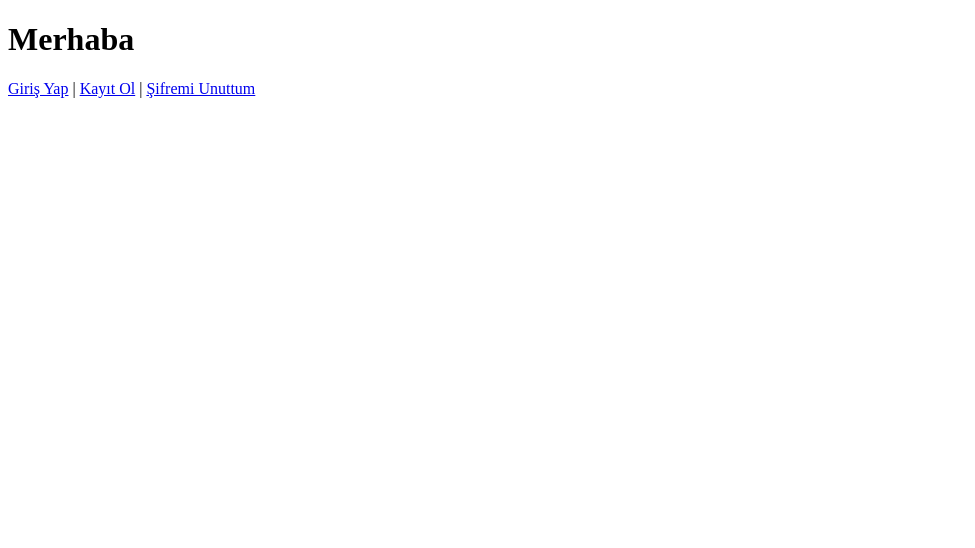
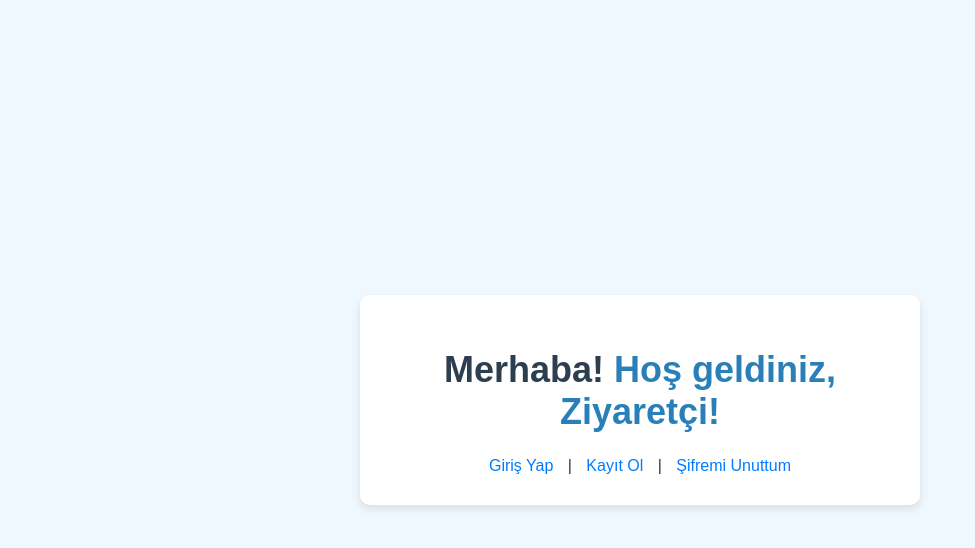
Before and after one commit to ayseesahinn/otopark-sistemi, a Django app: page /accounts/login/ in a window 1280 px wide. Shown: the top 548 px of the page, without its empty margins (0-975 px from the left). Run offline with Django 5.2, Linux system fonts and the light colour scheme; parts of the project's set-up code (start-up, migrations or seed data) failed here and were passed over.

Commit message:
Update login.html

```diff
--- a/accounts/templates/registration/login.html
+++ b/accounts/templates/registration/login.html
@@ -3,11 +3,61 @@
 <head>
     <meta charset="UTF-8">
     <title>Ana Sayfa</title>
+    <style>
+        body {
+            font-family: Arial, sans-serif;
+            background-color: #f0f8ff; /* Arka plan rengi */
+            margin: 0;
+            padding: 0;
+            display: flex;
+            justify-content: center;
+            align-items: center;
+            height: 100vh; /* Yüksekliği ekranın tamamına ayarlıyoruz */
+            color: #333; /* Varsayılan metin rengi */
+        }
+        .container {
+            text-align: center;
+            background-color: #fff; /* İçeriğin arka planı beyaz */
+            padding: 30px;
+            border-radius: 10px;
+            box-shadow: 0 4px 8px rgba(0, 0, 0, 0.1);
+            width: 80%;
+            max-width: 500px;
+        }
+        h1 {
+            color: #2c3e50; /* Başlık rengi */
+            font-size: 36px;
+        }
+        h1 span {
+            color: #2980b9; /* Kullanıcı adı rengini farklı yapalım */
+        }
+        .links a {
+            color: #007BFF; /* Linklerin rengi */
+            text-decoration: none;
+            margin: 0 10px;
+            font-size: 16px;
+        }
+        .links a:hover {
+            text-decoration: underline;
+        }
+    </style>
 </head>
 <body>
-    <h1>Merhaba</h1>  <!-- Kullanıcı adı gösterilir -->
-    <a href="{% url 'login' %}">Giriş Yap</a> |
-    <a href="{% url 'register' %}">Kayıt Ol</a> |
-    <a href="{% url 'password_reset' %}">Şifremi Unuttum</a>
+    <div class="container">
+        <h1>
+            Merhaba!
+            {% if user.is_authenticated %}
+                <span>Hoş geldiniz, {{ user.username }}!</span> <!-- Giriş yapan kullanıcı adı -->
+            {% else %}
+                <span>Hoş geldiniz, Ziyaretçi!</span> <!-- Ziyaretçi mesajı -->
+            {% endif %}
+        </h1>
+
+        <div class="links">
+            <a href="{% url 'login' %}">Giriş Yap</a> |
+            <a href="{% url 'register' %}">Kayıt Ol</a> |
+            <a href="{% url 'password_reset' %}">Şifremi Unuttum</a>
+        </div>
+    </div>
 </body>
 </html>
```
